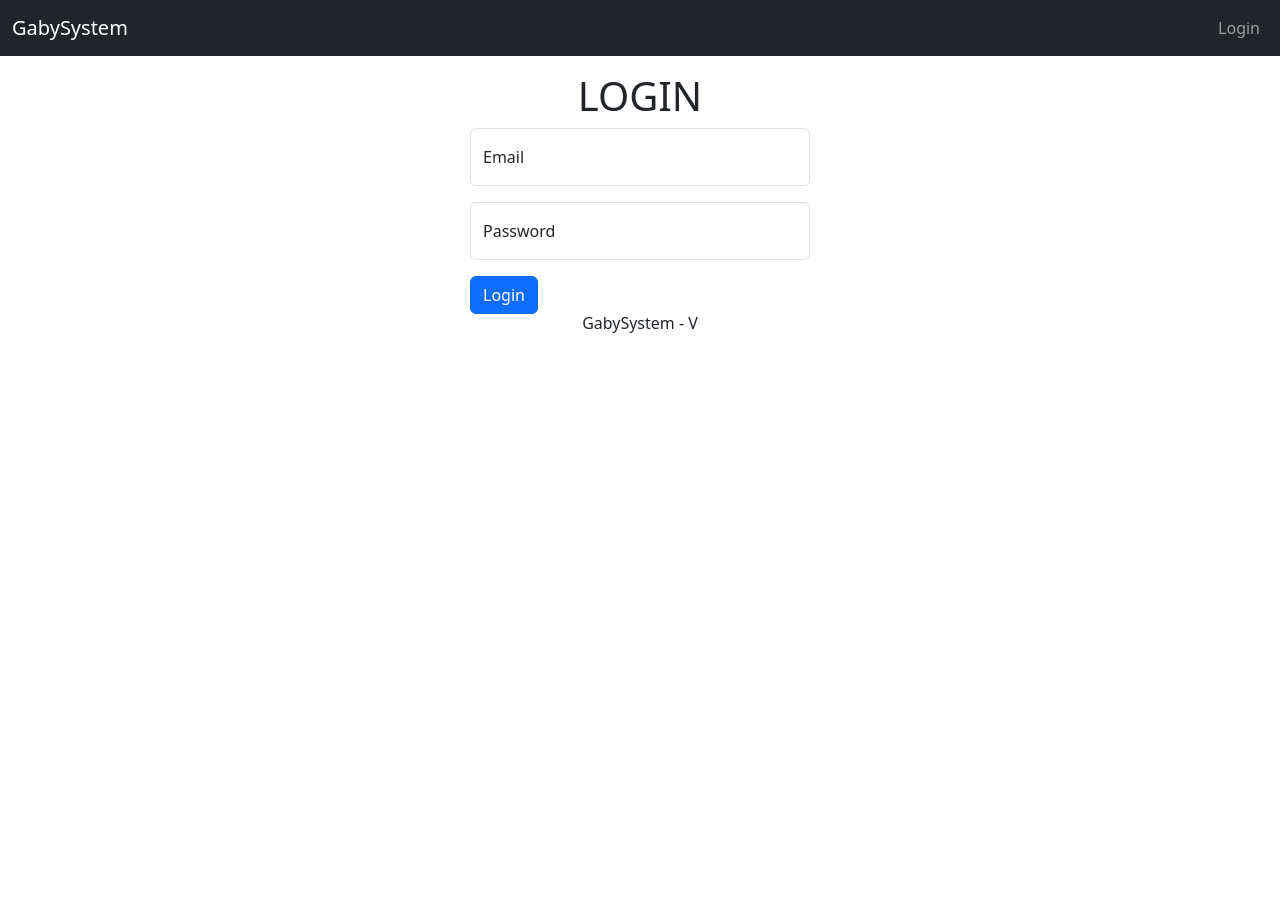
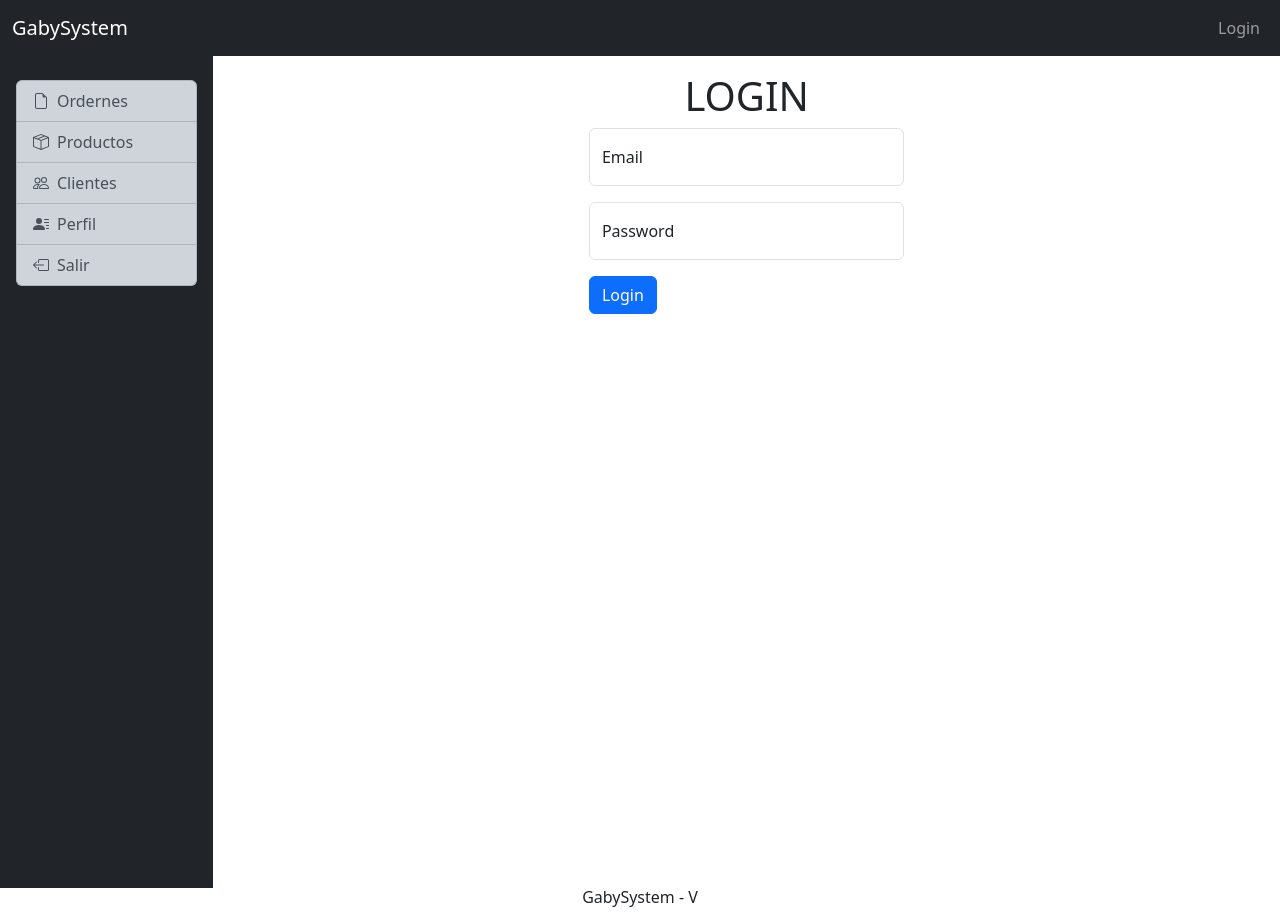
Before and after one commit to gabyreload1983/front-gabysystem, a React (Vite) app: page / in a window 1280 px wide. Before the commit the page ends 800 px from the top, so only its background shows below. Built offline with nearby package versions, Linux system fonts and the light colour scheme; the HTML template or start-up script is replaced by a standard one.

Commit message:
Change layout component

```diff
--- a/src/components/Layout.jsx
+++ b/src/components/Layout.jsx
@@ -2,13 +2,21 @@ import React from "react";
 import { Outlet } from "react-router-dom";
 import NavBar from "./NavBar";
 import Footer from "./Footer";
+import SideBar from "./SideBar";
 
 export default function Layout() {
   return (
     <div className="site-wrapper">
-      <NavBar />
-      <div className="container ">
-        <Outlet />
+      <div className="container-fluid m-0 p-0">
+        <NavBar />
+        <div className="row m-0">
+          <div className="col-md-3 col-lg-2 bg-dark p-2">
+            <SideBar />
+          </div>
+          <div className="col-md-9 col-lg-10">
+            <Outlet />
+          </div>
+        </div>
       </div>
       <Footer />
     </div>
--- /dev/null
+++ b/src/components/SideBar.jsx
@@ -0,0 +1,96 @@
+import React from "react";
+
+export default function SideBar() {
+  return (
+    <div className="list-group mt-3 mx-2 vh-100">
+      <button
+        type="button"
+        className="list-group-item list-group-item-action list-group-item-dark d-flex align-items-center gap-2"
+        aria-current="true"
+      >
+        <svg
+          xmlns="http://www.w3.org/2000/svg"
+          width="16"
+          height="16"
+          fill="currentColor"
+          className="bi bi-file-earmark"
+          viewBox="0 0 16 16"
+        >
+          <path d="M14 4.5V14a2 2 0 0 1-2 2H4a2 2 0 0 1-2-2V2a2 2 0 0 1 2-2h5.5L14 4.5zm-3 0A1.5 1.5 0 0 1 9.5 3V1H4a1 1 0 0 0-1 1v12a1 1 0 0 0 1 1h8a1 1 0 0 0 1-1V4.5h-2z" />
+        </svg>
+        <span>Ordernes</span>
+      </button>
+      <button
+        type="button"
+        className="list-group-item list-group-item-action list-group-item-dark d-flex align-items-center gap-2"
+      >
+        <svg
+          xmlns="http://www.w3.org/2000/svg"
+          width="16"
+          height="16"
+          fill="currentColor"
+          className="bi bi-box-seam"
+          viewBox="0 0 16 16"
+        >
+          <path d="M8.186 1.113a.5.5 0 0 0-.372 0L1.846 3.5l2.404.961L10.404 2l-2.218-.887zm3.564 1.426L5.596 5 8 5.961 14.154 3.5l-2.404-.961zm3.25 1.7-6.5 2.6v7.922l6.5-2.6V4.24zM7.5 14.762V6.838L1 4.239v7.923l6.5 2.6zM7.443.184a1.5 1.5 0 0 1 1.114 0l7.129 2.852A.5.5 0 0 1 16 3.5v8.662a1 1 0 0 1-.629.928l-7.185 2.874a.5.5 0 0 1-.372 0L.63 13.09a1 1 0 0 1-.63-.928V3.5a.5.5 0 0 1 .314-.464L7.443.184z" />
+        </svg>
+        Productos
+      </button>
+      <button
+        type="button"
+        className="list-group-item list-group-item-action list-group-item-dark d-flex align-items-center gap-2"
+      >
+        <svg
+          xmlns="http://www.w3.org/2000/svg"
+          width="16"
+          height="16"
+          fill="currentColor"
+          className="bi bi-people"
+          viewBox="0 0 16 16"
+        >
+          <path d="M15 14s1 0 1-1-1-4-5-4-5 3-5 4 1 1 1 1h8Zm-7.978-1A.261.261 0 0 1 7 12.996c.001-.264.167-1.03.76-1.72C8.312 10.629 9.282 10 11 10c1.717 0 2.687.63 3.24 1.276.593.69.758 1.457.76 1.72l-.008.002a.274.274 0 0 1-.014.002H7.022ZM11 7a2 2 0 1 0 0-4 2 2 0 0 0 0 4Zm3-2a3 3 0 1 1-6 0 3 3 0 0 1 6 0ZM6.936 9.28a5.88 5.88 0 0 0-1.23-.247A7.35 7.35 0 0 0 5 9c-4 0-5 3-5 4 0 .667.333 1 1 1h4.216A2.238 2.238 0 0 1 5 13c0-1.01.377-2.042 1.09-2.904.243-.294.526-.569.846-.816ZM4.92 10A5.493 5.493 0 0 0 4 13H1c0-.26.164-1.03.76-1.724.545-.636 1.492-1.256 3.16-1.275ZM1.5 5.5a3 3 0 1 1 6 0 3 3 0 0 1-6 0Zm3-2a2 2 0 1 0 0 4 2 2 0 0 0 0-4Z" />
+        </svg>
+        Clientes
+      </button>
+      <button
+        type="button"
+        className="list-group-item list-group-item-action list-group-item-dark d-flex align-items-center gap-2"
+      >
+        <svg
+          xmlns="http://www.w3.org/2000/svg"
+          width="16"
+          height="16"
+          fill="currentColor"
+          className="bi bi-person-lines-fill"
+          viewBox="0 0 16 16"
+        >
+          <path d="M6 8a3 3 0 1 0 0-6 3 3 0 0 0 0 6zm-5 6s-1 0-1-1 1-4 6-4 6 3 6 4-1 1-1 1H1zM11 3.5a.5.5 0 0 1 .5-.5h4a.5.5 0 0 1 0 1h-4a.5.5 0 0 1-.5-.5zm.5 2.5a.5.5 0 0 0 0 1h4a.5.5 0 0 0 0-1h-4zm2 3a.5.5 0 0 0 0 1h2a.5.5 0 0 0 0-1h-2zm0 3a.5.5 0 0 0 0 1h2a.5.5 0 0 0 0-1h-2z" />
+        </svg>
+        Perfil
+      </button>
+      <button
+        type="button"
+        className="list-group-item list-group-item-action list-group-item-dark d-flex align-items-center gap-2"
+      >
+        <svg
+          xmlns="http://www.w3.org/2000/svg"
+          width="16"
+          height="16"
+          fill="currentColor"
+          className="bi bi-box-arrow-left"
+          viewBox="0 0 16 16"
+        >
+          <path
+            fillRule="evenodd"
+            d="M6 12.5a.5.5 0 0 0 .5.5h8a.5.5 0 0 0 .5-.5v-9a.5.5 0 0 0-.5-.5h-8a.5.5 0 0 0-.5.5v2a.5.5 0 0 1-1 0v-2A1.5 1.5 0 0 1 6.5 2h8A1.5 1.5 0 0 1 16 3.5v9a1.5 1.5 0 0 1-1.5 1.5h-8A1.5 1.5 0 0 1 5 12.5v-2a.5.5 0 0 1 1 0v2z"
+          />
+          <path
+            fillRule="evenodd"
+            d="M.146 8.354a.5.5 0 0 1 0-.708l3-3a.5.5 0 1 1 .708.708L1.707 7.5H10.5a.5.5 0 0 1 0 1H1.707l2.147 2.146a.5.5 0 0 1-.708.708l-3-3z"
+          />
+        </svg>
+        Salir
+      </button>
+    </div>
+  );
+}
```
